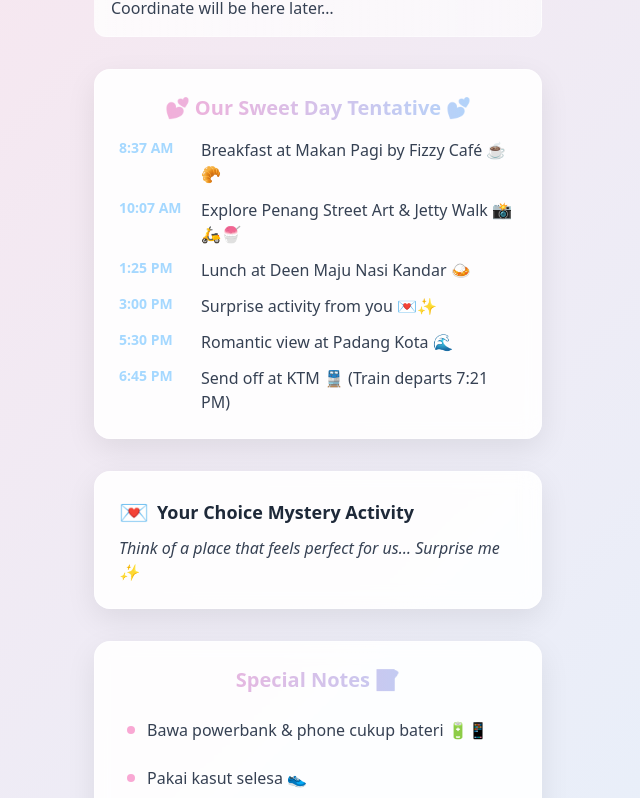
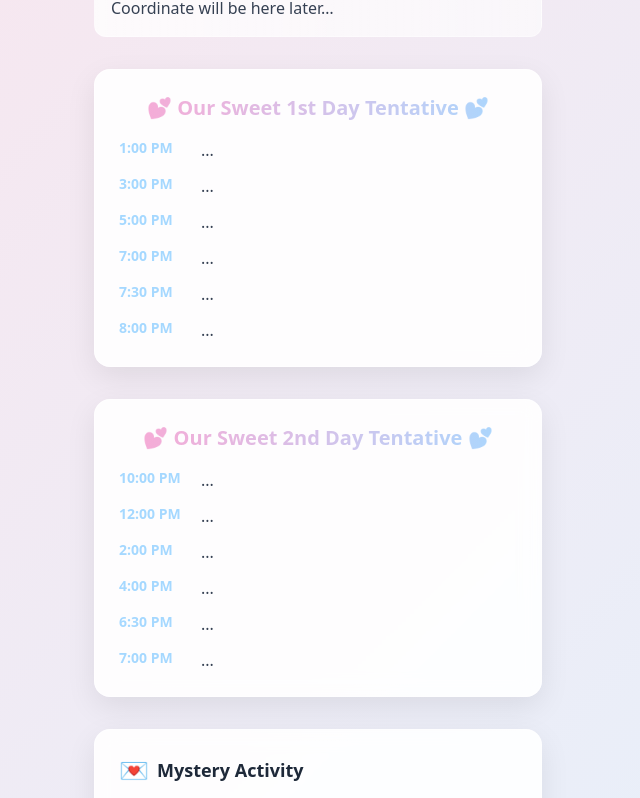
Before and after one commit to Denden-Archeron/invitationcard, a Next.js app: page / in a window 1280 px wide. Shown: the part 397-1195 px from the top of the page, without its empty margins (322-962 px from the left). Built offline with nearby package versions, Linux system fonts and the light colour scheme.

Commit message:
Hide details for receiver first

```diff
--- a/app/page.tsx
+++ b/app/page.tsx
@@ -29,7 +29,7 @@ export default function Home() {
       {/* Date & Details Section */}
       <section className="grid gap-3 animate-fade-up" style={{animationDelay: '0.1s'}}>
         <Info label="📅 Date">26th & 27th Sept 2025</Info>
-        <Info label="👗 Dress Code">Baby Blue / Navy Blue & White</Info>
+        <Info label="👗 Dress Code">Will be reveal</Info>
         <Info label="📍 Meeting Point">Coordinate will be here later…</Info>
       </section>
 
@@ -37,17 +37,39 @@ export default function Home() {
       <section className="cute-card animate-fade-up hover-scale" style={{animationDelay: '0.2s'}}>
         <div className="text-center mb-4">
           <h2 className="text-xl font-bold bg-gradient-to-r from-[#f9a8d4] to-[#a5d8ff] bg-clip-text text-transparent">
-            💕 Our Sweet Day Tentative 💕
+            💕 Our Sweet 1st Day Tentative 💕
           </h2>
         </div>
         <ul className="space-y-3">
           {[
-            { time: "8:37 AM", activity: "Breakfast at Makan Pagi by Fizzy Café ☕🥐" },
-            { time: "10:07 AM", activity: "Explore Penang Street Art & Jetty Walk 📸🛵🍧" },
-            { time: "1:25 PM", activity: "Lunch at Deen Maju Nasi Kandar 🍛" },
-            { time: "3:00 PM", activity: "Surprise activity from you 💌✨" },
-            { time: "5:30 PM", activity: "Romantic view at Padang Kota 🌊" },
-            { time: "6:45 PM", activity: "Send off at KTM 🚆 (Train departs 7:21 PM)" }
+            { time: "1:00 PM", activity: "..." },
+            { time: "3:00 PM", activity: "..." },
+            { time: "5:00 PM", activity: "..." },
+            { time: "7:00 PM", activity: "..." },
+            { time: "7:30 PM", activity: "..." },
+            { time: "8:00 PM", activity: "..." }
+          ].map((item, index) => (
+            <li key={index} className="flex items-start space-x-3 group hover:translate-x-1 transition-transform">
+              <span className="font-bold text-[#a5d8ff] min-w-[70px] text-sm">{item.time}</span>
+              <span className="text-gray-700 group-hover:text-gray-900 transition-colors">{item.activity}</span>
+            </li>
+          ))}
+        </ul>
+      </section>
+      <section className="cute-card animate-fade-up hover-scale" style={{animationDelay: '0.2s'}}>
+        <div className="text-center mb-4">
+          <h2 className="text-xl font-bold bg-gradient-to-r from-[#f9a8d4] to-[#a5d8ff] bg-clip-text text-transparent">
+            💕 Our Sweet 2nd Day Tentative 💕
+          </h2>
+        </div>
+        <ul className="space-y-3">
+          {[
+            { time: "10:00 PM", activity: "..." },
+            { time: "12:00 PM", activity: "..." },
+            { time: "2:00 PM", activity: "..." },
+            { time: "4:00 PM", activity: "..." },
+            { time: "6:30 PM", activity: "..." },
+            { time: "7:00 PM", activity: "..." }
           ].map((item, index) => (
             <li key={index} className="flex items-start space-x-3 group hover:translate-x-1 transition-transform">
               <span className="font-bold text-[#a5d8ff] min-w-[70px] text-sm">{item.time}</span>
@@ -61,10 +83,10 @@ export default function Home() {
       <section className="cute-card animate-fade-up hover-scale bg-gradient-to-br from-pink-50 to-blue-50" style={{animationDelay: '0.3s'}}>
         <div className="flex items-center space-x-2 mb-2">
           <span className="text-2xl">💌</span>
-          <h3 className="text-lg font-bold text-gray-800">Your Choice Mystery Activity</h3>
+          <h3 className="text-lg font-bold text-gray-800">Mystery Activity</h3>
         </div>
         <p className="text-gray-700 italic">
-          Think of a place that feels perfect for us… Surprise me ✨
+          Once told once accepted, no turning back! Prepare for a delightful surprise that will make our day even more special. Can&apos;t wait to see your reaction!
         </p>
       </section>
 
@@ -75,11 +97,7 @@ export default function Home() {
         </h2>
         <ul className="grid gap-2">
           {[
-            "Bawa powerbank & phone cukup bateri 🔋📱",
-            "Pakai kasut selesa 👟",
-            "Bawa payung 🌂",
-            "Sediakan senyum paling manis 😍",
-            "Tidur awal yer yangg 😴"
+            "Akan di reveal kemudian...",
           ].map((note, index) => (
             <li key={index} className="flex items-center space-x-3 group hover:bg-white/50 rounded-lg p-2 transition-all">
               <span className="w-2 h-2 bg-[#f9a8d4] rounded-full flex-shrink-0"></span>
```
